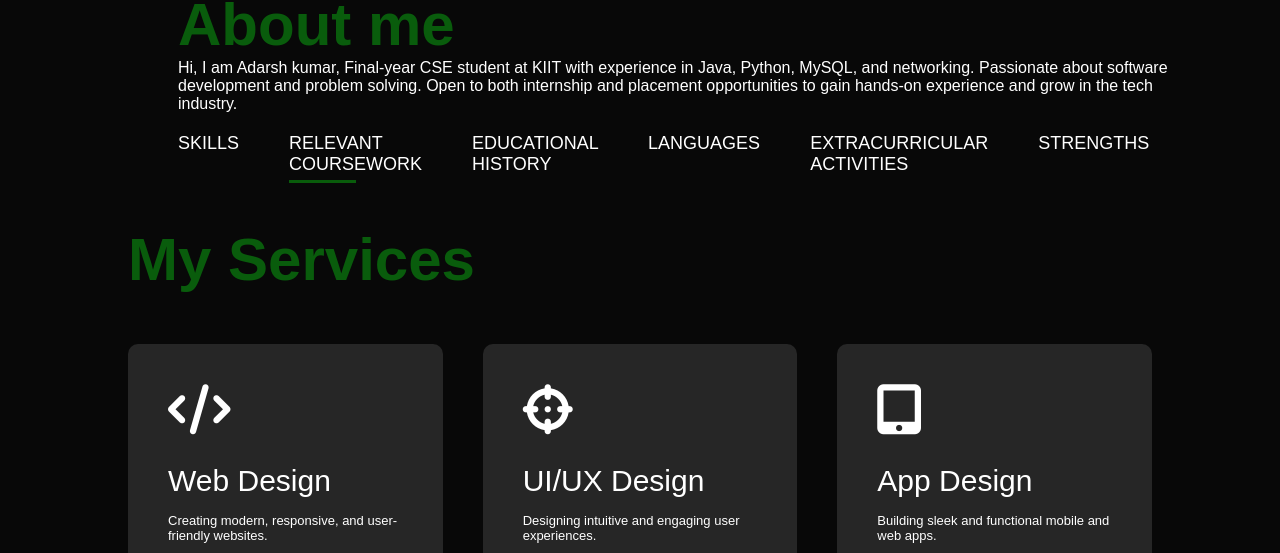
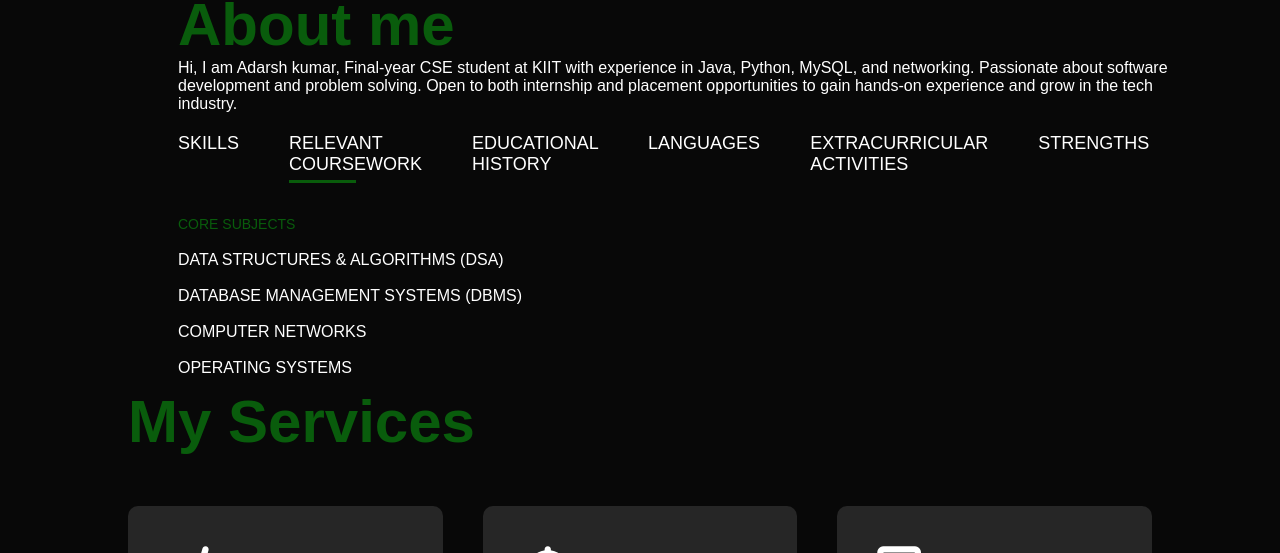
Before and after one commit to adarsh5400/My-portfolio, a plain HTML site: page index.html in a window 1280 px wide. Both pictures are taken after a click on the element "RELEVANT COURSEWORK". Shown: the part 1168-1721 px from the top of the page. Drawn offline with Linux system fonts and the light colour scheme.

Commit message:
Update index.html

```diff
--- a/index.html
+++ b/index.html
@@ -57,7 +57,7 @@ Open to both internship and placement opportunities to gain hands-on experience
                             MANUAL ROUTING, DNS CONFIGURATION</li>
                     </ul>
                 </div>
-                <div class="tab-contents" id="Relevent Coursework">
+                <div class="tab-contents" id="Relevant Coursework">
                     <ul>
                         <li><span>CORE SUBJECTS</span><br></li>
                         <li><span></span><br>DATA STRUCTURES & ALGORITHMS (DSA)</li>
```
